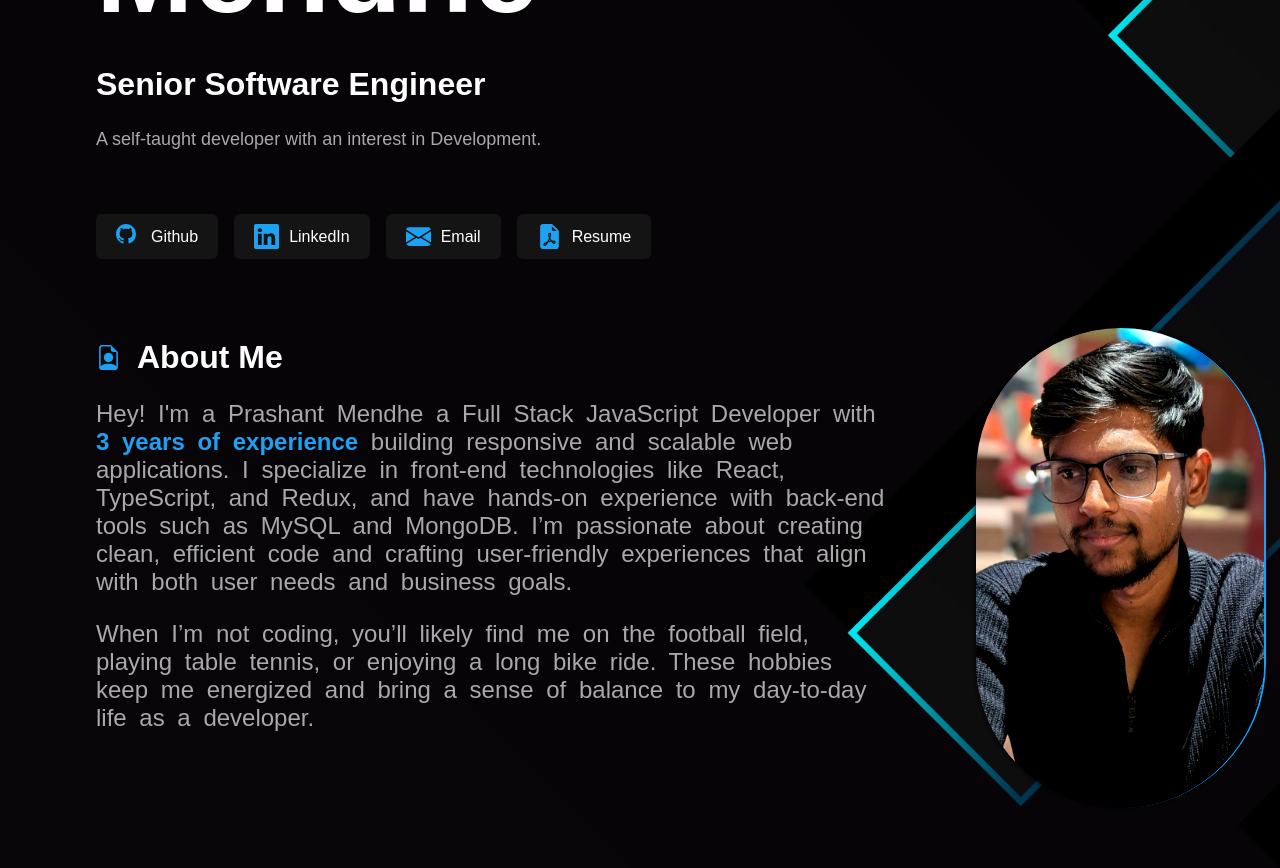
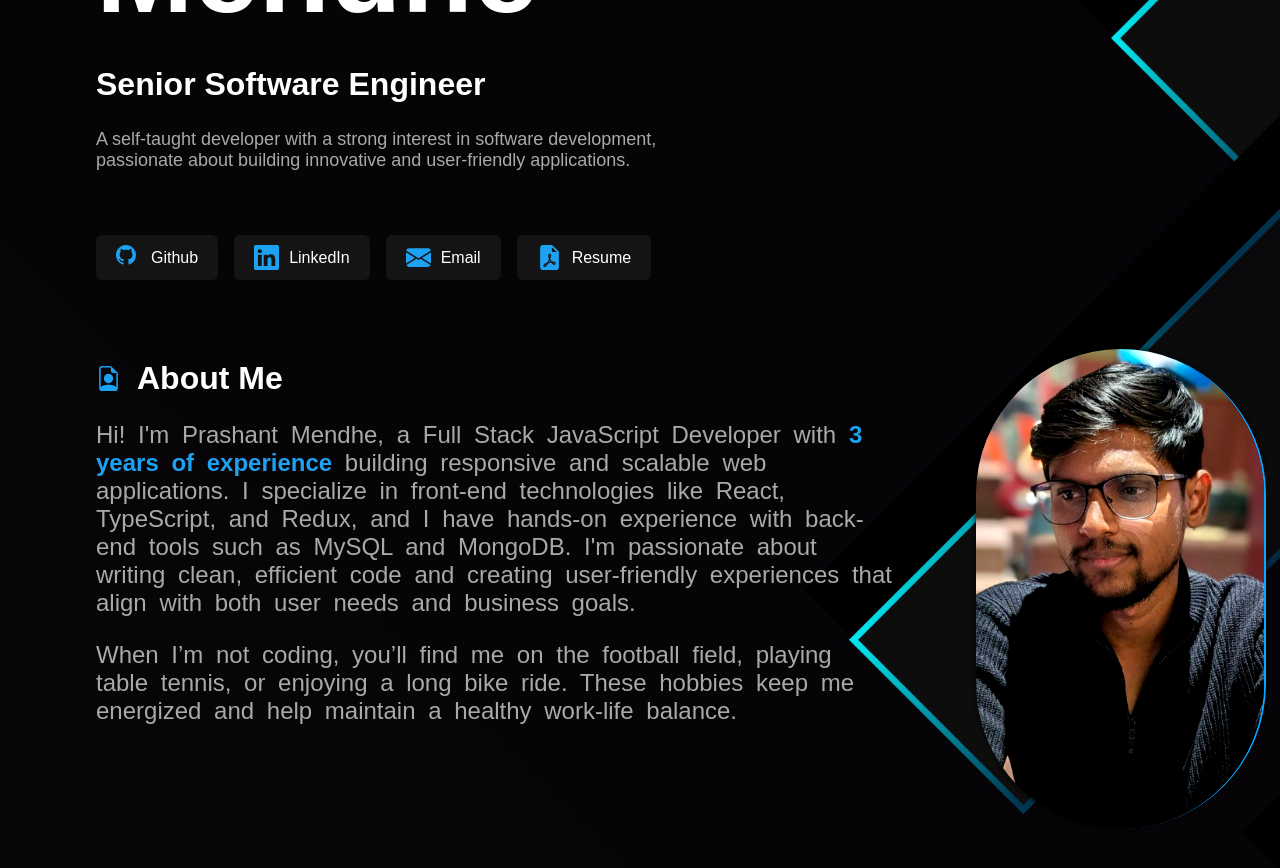
Before and after one commit to Prashant2415/portfolio, a React (Vite) app in the folder myportfolio/: page / in a window 1280 px wide. Shown: the part 380-1248 px from the top of the page. Built offline with nearby package versions, Linux system fonts and the light colour scheme; a web font is replaced by a local one.

Commit message:
data update

```diff
--- a/myportfolio/src/component/Data.jsx
+++ b/myportfolio/src/component/Data.jsx
@@ -6,7 +6,7 @@ export const Data = {
   "phone": "+917974273703",
   "linkedin": "https://www.linkedin.com/in/prashant-mendhe-605428210/",
   "github": "https://github.com/Prashant2415",
-  "summary": "A self-taught developer with an interest in Development.",
+  "summary": "A self-taught developer with a strong interest in software development, passionate about building innovative and user-friendly applications.",
   "technicalSkills": {
     "languages": ["JavaScript", "HTML/CSS", "SQL"],
     "frameworks": ["React", "ES6", "Node.js", "Bootstrap", "Redux", "React Native"],
@@ -14,10 +14,11 @@ export const Data = {
     "databases": ["MySQL Workbench", "MongoDB"]
   },
   "aboutMe": [
-    "Hey! I'm a Prashant Mendhe a Full Stack JavaScript Developer with 3 years of experience building responsive and scalable web applications. I specialize in front-end technologies like React, TypeScript, and Redux, and have hands-on experience with back-end tools such as MySQL and MongoDB. I’m passionate about creating clean, efficient code and crafting user-friendly experiences that align with both user needs and business goals.",
-    "When I’m not coding, you’ll likely find me on the football field, playing table tennis, or enjoying a long bike ride. These hobbies keep me energized and bring a sense of balance to my day-to-day life as a developer."
+    "Hi! I'm Prashant Mendhe, a Full Stack JavaScript Developer with 3 years of experience building responsive and scalable web applications. I specialize in front-end technologies like React, TypeScript, and Redux, and I have hands-on experience with back-end tools such as MySQL and MongoDB. I'm passionate about writing clean, efficient code and creating user-friendly experiences that align with both user needs and business goals.",
+  "When I’m not coding, you’ll find me on the football field, playing table tennis, or enjoying a long bike ride. These hobbies keep me energized and help maintain a healthy work-life balance."
   ],
-  "aboutMeShort":"I'm a passionate Full Stack JavaScript Developer with 3 years of experience crafting dynamic, responsive web apps using React, TypeScript, Node.js, and modern tools. I specialize in building user-focused interfaces and scalable backend solutions. Outside of coding, I enjoy football, table tennis, and long bike rides to recharge and stay balanced.",
+  "aboutMeShort":"I'm a passionate Full Stack JavaScript Developer with 3 years of experience crafting dynamic and responsive web applications using React, TypeScript, Node.js, and modern development tools. I focus on building intuitive user interfaces and scalable backend solutions. Outside of work, I enjoy football, table tennis, and long bike rides to stay refreshed and balanced."
+,
   "education": [
     {
       "institution": "Gyan Ganga Institute of Technology and Sciences",
--- a/myportfolio/src/component/pages/page.css
+++ b/myportfolio/src/component/pages/page.css
@@ -310,6 +310,7 @@
 
 .aboutme-short {
   color: darkgray;
+  font-size: 20px !important;
 }
 
 @media (max-width: 767px) {
```
